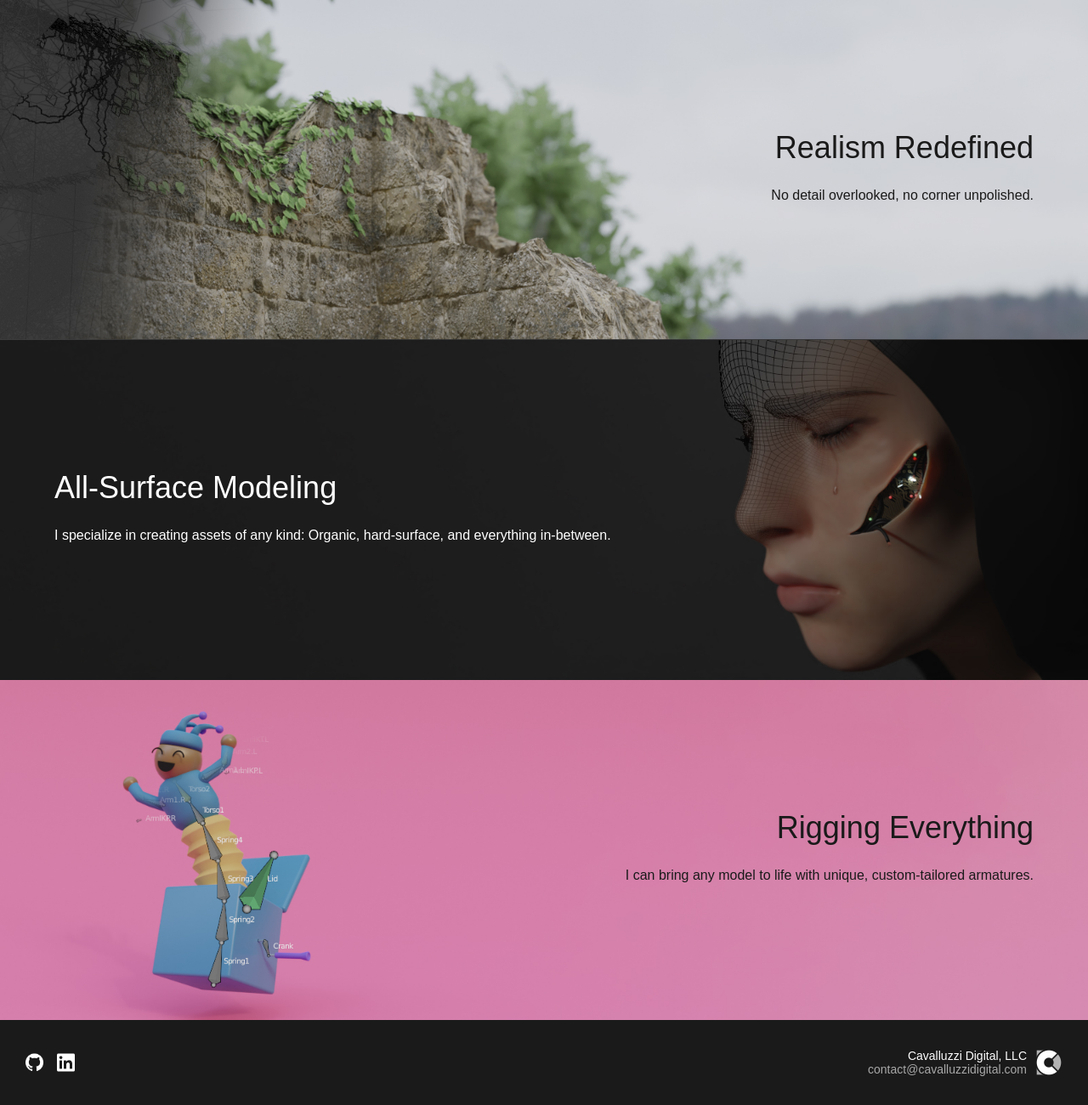
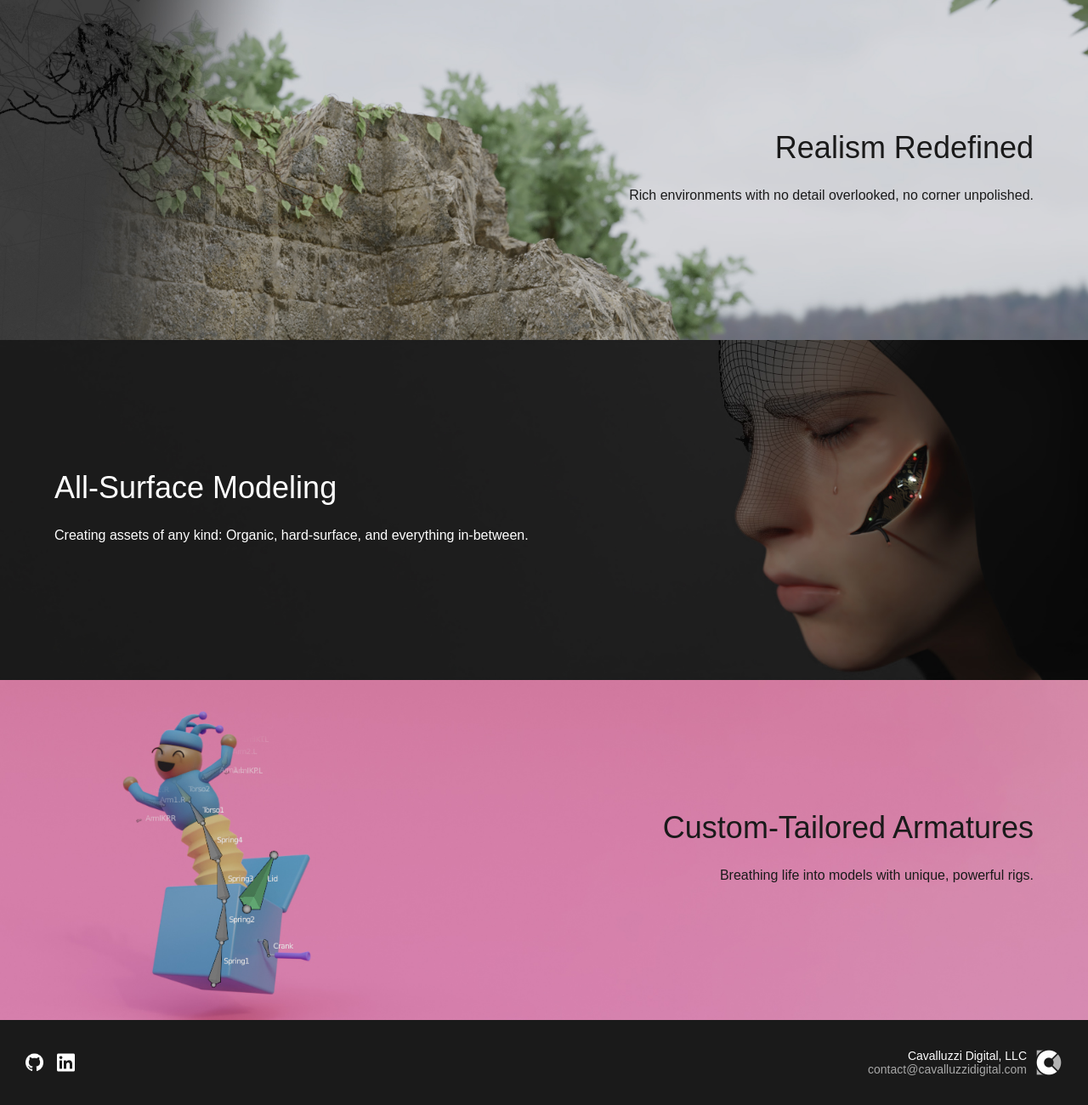
Before and after one commit to chriscavalluzzi/cavalluzzidigital.com, a PHP site: page /pages/3d.php in a window 1280 px wide. Shown: the part 460-1760 px from the top of the page at 85% size. Run offline with PHP 8.4, Linux system fonts and the light colour scheme; some web fonts are replaced.

Commit message:
Add incremental changes to 3D page content

```diff
--- a/pages/3d.php
+++ b/pages/3d.php
@@ -23,11 +23,11 @@
 
     content_block(
         '/images/ruins.jpg',
-        30,
+        25,
         50,
         "body-content-text-container-right body-content-font-invert content-gradient-white-right-mobileonly",
         "Realism Redefined",
-        array("No detail overlooked, no corner unpolished."),
+        array('Rich environments with no detail overlooked, no corner unpolished.'),
         NULL,
         NULL,
         NULL
@@ -39,7 +39,7 @@
         50,
         "body-content-text-container-left",
         "All-Surface Modeling",
-        array("I specialize in creating assets of any kind: Organic, hard-surface, and everything in-between."),
+        array("Creating assets of any kind: Organic, hard-surface, and everything in-between."),
         NULL,
         NULL,
         NULL
@@ -50,8 +50,8 @@
         20,
         50,
         "body-content-text-container-right body-content-font-invert",
-        "Rigging Everything",
-        array("I can bring any model to life with unique, custom-tailored armatures."),
+        "Custom-Tailored Armatures",
+        array("Breathing life into models with unique, powerful rigs."),
         NULL,
         NULL,
         NULL
--- a/pages/components/utilities.php
+++ b/pages/components/utilities.php
@@ -1,7 +1,7 @@
 <?php
 
 function homepage_title() {
-    return "Cavalluzzi Digital, LLC";
+    return "Chris Cavalluzzi";
 }
 
 function subpage_title(string $page_name) {
--- a/styles/cavalluzzi.css
+++ b/styles/cavalluzzi.css
@@ -268,7 +268,7 @@ body-content-block {
 }
 
 .content-gradient-white-right-mobileonly {
-    background-image: linear-gradient(to right, hsla(0, 0%, 80%, 0%) 0%, hsla(0, 0%, 80%, 50%) 50%);
+    background-image: linear-gradient(to right, hsla(0, 0%, 80%, 0%) 15%, hsla(0, 0%, 80%, 90%) 66%);
 }
 
 body-content-image {
@@ -292,12 +292,12 @@ body-content-text-container {
 
 .body-content-text-container-left {
     padding-left: 5%;
-    padding-right: 25%;
+    padding-right: 36%;
     text-align: left;
 }
 
 .body-content-text-container-right {
-    padding-left: 25%;
+    padding-left: 36%;
     padding-right: 5%;
     text-align: right;
 }
```
Also changed, not shown: images/ruins.jpg.
